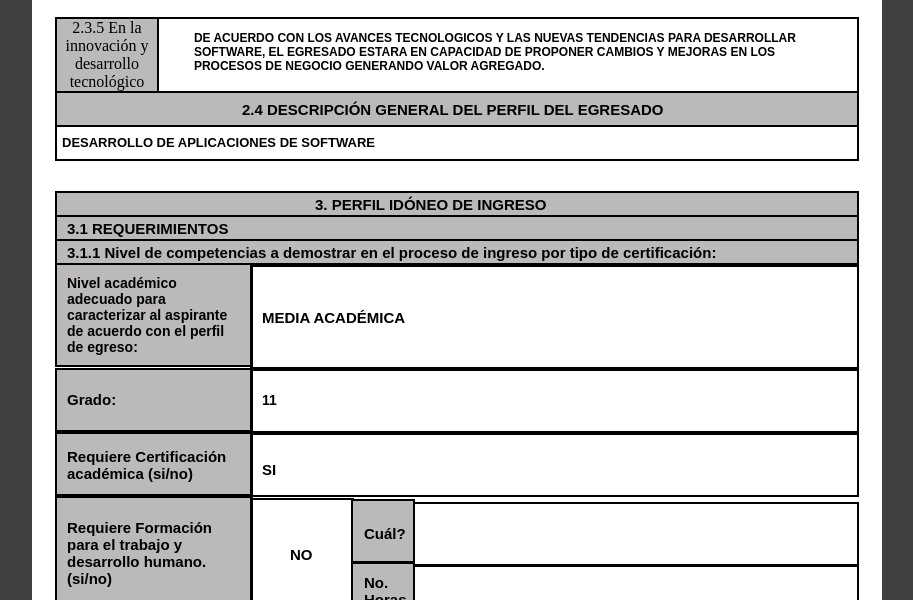
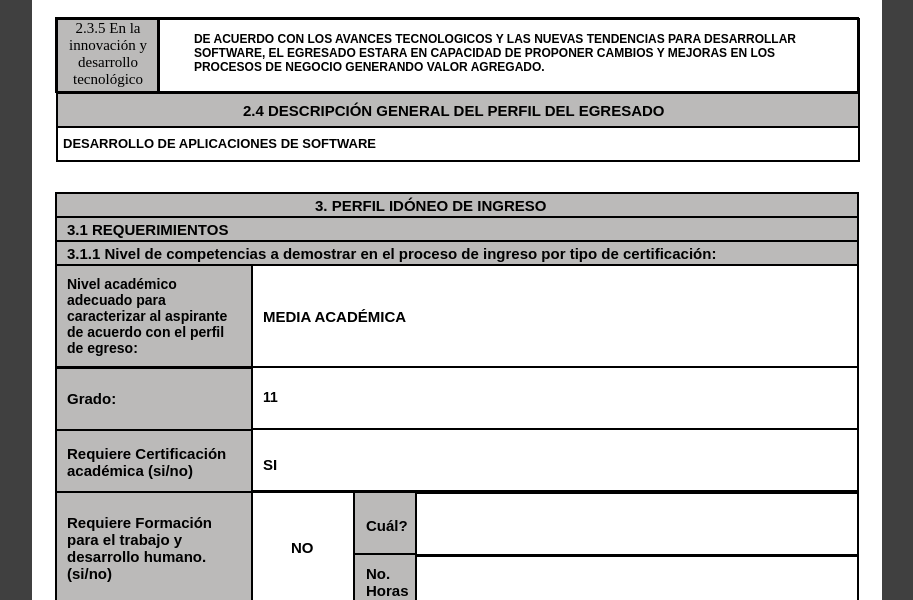
Before and after one commit to JorgeFonlopez/DCIS, a plain HTML site: page src/formulario 1 - 10/index5.html in a window 1280 px wide. Shown: the part 200-800 px from the top of the page, without its empty margins (183-1096 px from the left). Drawn offline with Linux system fonts and the light colour scheme.

Commit message:
--------

```diff
--- a/src/formulario 1 - 10/css/index5.css
+++ b/src/formulario 1 - 10/css/index5.css
@@ -51,32 +51,31 @@ hasta aqui va el container de encabezado y comienza el de contenido
 .conatiener_desarrollo{
     /* background-color: white; */
     border: 2px solid #000;
-  width: 100px; /* Ancho deseado en píxeles o porcentaje */
-  height: -30px; /* Alto deseado en píxeles o porcentaje */
+    width: 100px;
     margin: 20px auto;
-  margin-left: -2px;
-  margin-top: -2px;
+    margin-left: -1px;
+    margin-top: -1px;
     background-color: rgb(187, 186, 185);
+    height: 71px;
+    font-size: 15px;
 
 }
 
 .conatiener_desarrollo_text{
-    /* background-color: white; */
   border: 2px solid #000;
-    width: 698px; /* Ancho deseado en píxeles o porcentaje */
-    height: 72px; /* Alto deseado en píxeles o porcentaje */
+  width: 699px;
+  height: 72px;
   margin: 20px auto;
   margin-left: 100px;
-    margin-top: -96px;
+  margin-top: -95px;
 
 }
 .conatiener_desarrollo_text2{
-  /* background-color: white; */
   border: 2px solid #000;
-  width: 800px; /* Ancho deseado en píxeles o porcentaje */
-  height: 32px; /* Alto deseado en píxeles o porcentaje */
+  width: 800px;
+  height: 32px;
   margin: 20px auto;
-  margin-left: -2px;
+  margin-left: -1px;
   margin-top: -22px;
   background-color: rgb(187, 186, 185);
 
@@ -88,7 +87,7 @@ hasta aqui va el container de encabezado y comienza el de contenido
   width: 800px; /* Ancho deseado en píxeles o porcentaje */
   height: 32px; /* Alto deseado en píxeles o porcentaje */
   margin: 20px auto;
-  margin-left: -2px;
+  margin-left: -1px;
   margin-top: -22px;
 }
 
@@ -138,14 +137,12 @@ hasta aqui va el container de encabezado y comienza el de contenido
 }
 
 .conatiener_desarrollo_text8{
-  /* background-color: white; */
   border: 2px solid #000;
-  width: 605px; /* Ancho deseado en píxeles o porcentaje */
-  height: 100px; /* Alto deseado en píxeles o porcentaje */
+  width: 604px;
+  height: 100px;
   margin: 20px auto;
-  margin-left: 193px;
-  margin-top: -122px;
-
+  margin-left: 194px;
+  margin-top: -124px;
 }
 
 .conatiener_desarrollo_text9{
@@ -162,11 +159,11 @@ hasta aqui va el container de encabezado y comienza el de contenido
 .conatiener_desarrollo_text10{
     /* background-color: white; */
     border: 2px solid #000;
-  width: 605px; /* Ancho deseado en píxeles o porcentaje */
-  height: 60px; /* Alto deseado en píxeles o porcentaje */
+    width: 604px;
+    height: 60px;
     margin: 20px auto;
-  margin-left: 193px;
-  margin-top: -83px;
+    margin-left: 194px;
+    margin-top: -85px;
 }
 
 .conatiener_desarrollo_text11{
@@ -183,12 +180,13 @@ hasta aqui va el container de encabezado y comienza el de contenido
 .conatiener_desarrollo_text12{
     /* background-color: white; */
     border: 2px solid #000;
-  width: 605px; /* Ancho deseado en píxeles o porcentaje */
-  height: 60px; /* Alto deseado en píxeles o porcentaje */
+    width: 604px;
+    height: 60px;
     margin: 20px auto;
-  margin-left: 193px;
-  margin-top: -83px;
+    margin-left: 194px;
+    margin-top: -85px;
 }
+
 
 .conatiener_desarrollo_text13{
   /* background-color: white; */
@@ -204,51 +202,53 @@ hasta aqui va el container de encabezado y comienza el de contenido
 .conatiener_desarrollo_text14{
     /* background-color: white; */
     border: 2px solid #000;
-  width: 100px; /* Ancho deseado en píxeles o porcentaje */
-  height: 111px; /* Alto deseado en píxeles o porcentaje */
+    width: 100px;
+    height: 113px;
     margin: 20px auto;
-  margin-left: 193px;
-  margin-top: -134px;
+    margin-left: 194px;
+    margin-top: -136px;
 }
 
 .conatiener_desarrollo_text15{
     /* background-color: white; */
     border: 2px solid #000;
-  width: 60px; /* Ancho deseado en píxeles o porcentaje */
-  height: 60px; /* Alto deseado en píxeles o porcentaje */
+    width: 60px;
+    height: 60px;
     margin: 20px auto;
-  margin-left: 294px;
-  margin-top: -134px;
+    margin-left: 296px;
+    margin-top: -137px;
     background-color: rgb(187, 186, 185);
 }
+
+
 
 .conatiener_desarrollo_text16{
     /* background-color: white; */
     border: 2px solid #000;
-  width: 60px; /* Ancho deseado en píxeles o porcentaje */
-  height: 50px; /* Alto deseado en píxeles o porcentaje */
+    width: 60px;
+    height: 51px;
     margin: 20px auto;
-  margin-left: 294px;
-  margin-top: -21px;
+    margin-left: 296px;
+    margin-top: -22px;
     background-color: rgb(187, 186, 185);
 }
 .conatiener_desarrollo_text17{
     /* background-color: white; */
     border: 2px solid #000;
-  width: 442px; /* Ancho deseado en píxeles o porcentaje */
-  height: 60px; /* Alto deseado en píxeles o porcentaje */
+    width: 440px;
+    height: 60px;
     margin: 20px auto;
-  margin-left: 356px;
-  margin-top: -134px;
+    margin-left: 358px;
+    margin-top: -136px;
 
 }
 .conatiener_desarrollo_text18{
     /* background-color: white; */
     border: 2px solid #000;
-  width: 442px; /* Ancho deseado en píxeles o porcentaje */
-  height: 50px; /* Alto deseado en píxeles o porcentaje */
+    width: 440px;
+    height: 50px;
     margin: 20px auto;
-  margin-left: 356px;
+    margin-left: 358px;
     margin-top: -21px;
 
 }
```
Lines whose indentation alone changed are shown as unchanged.
